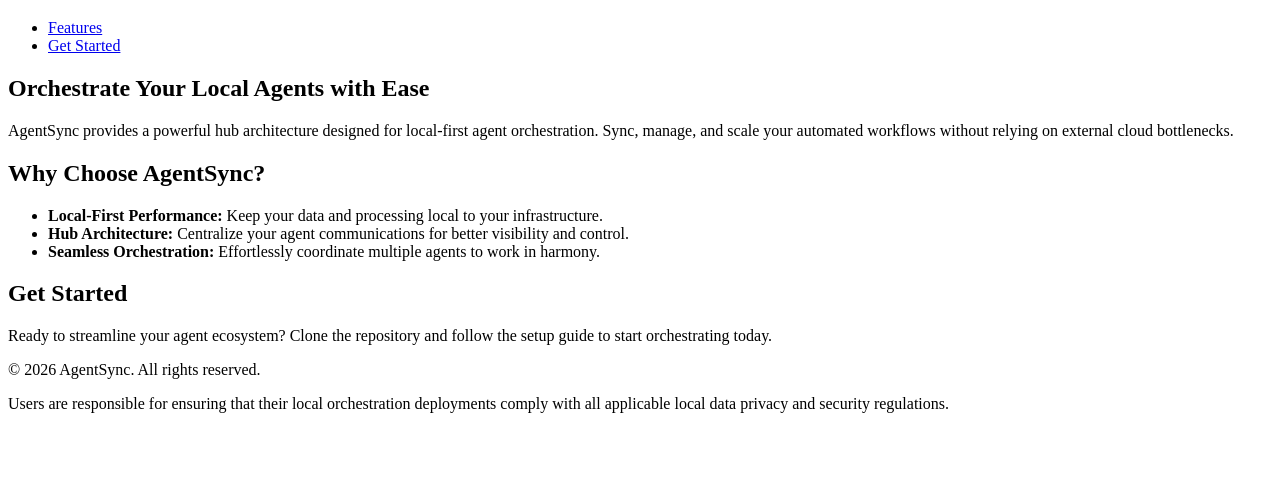
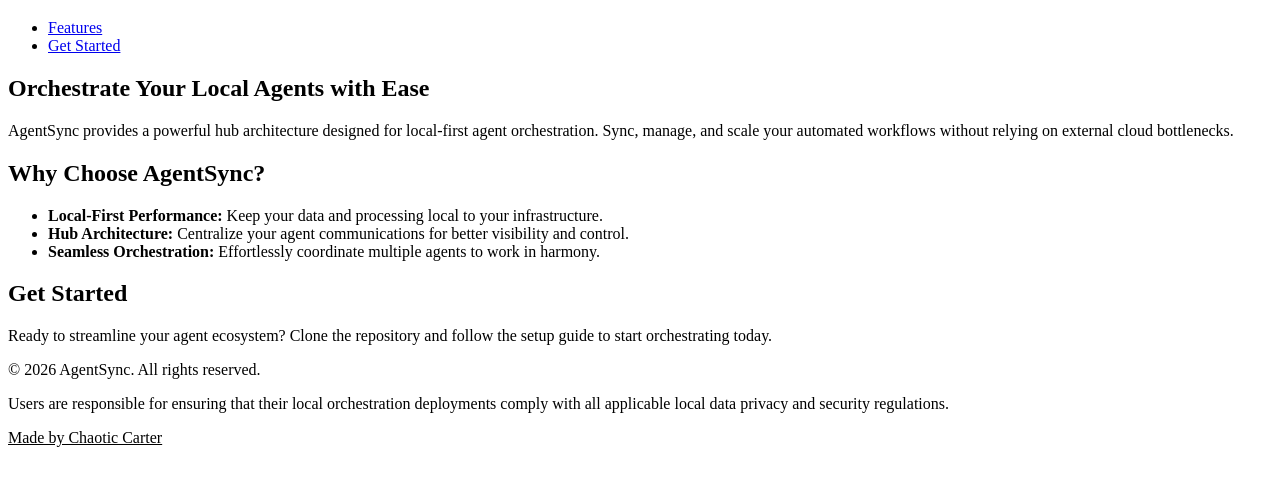
Before and after one commit to 2three1y/Agentsync, a plain HTML site: page index.html in a window 1280 px wide. Shown: the part 61-546 px from the top of the page. Drawn offline with Linux system fonts and the light colour scheme.

Commit message:
Add Made by link to footer

```diff
--- a/index.html
+++ b/index.html
@@ -40,6 +40,8 @@
     <footer role="contentinfo">
         <p>&copy; 2026 AgentSync. All rights reserved.</p>
         <p>Users are responsible for ensuring that their local orchestration deployments comply with all applicable local data privacy and security regulations.</p>
-    </footer>
+            <p><a href="https://2three1y.github.io/" style="color:inherit;text-decoration:underline">Made by Chaotic Carter</a></p>
+
+</footer>
 </body>
 </html>
```
